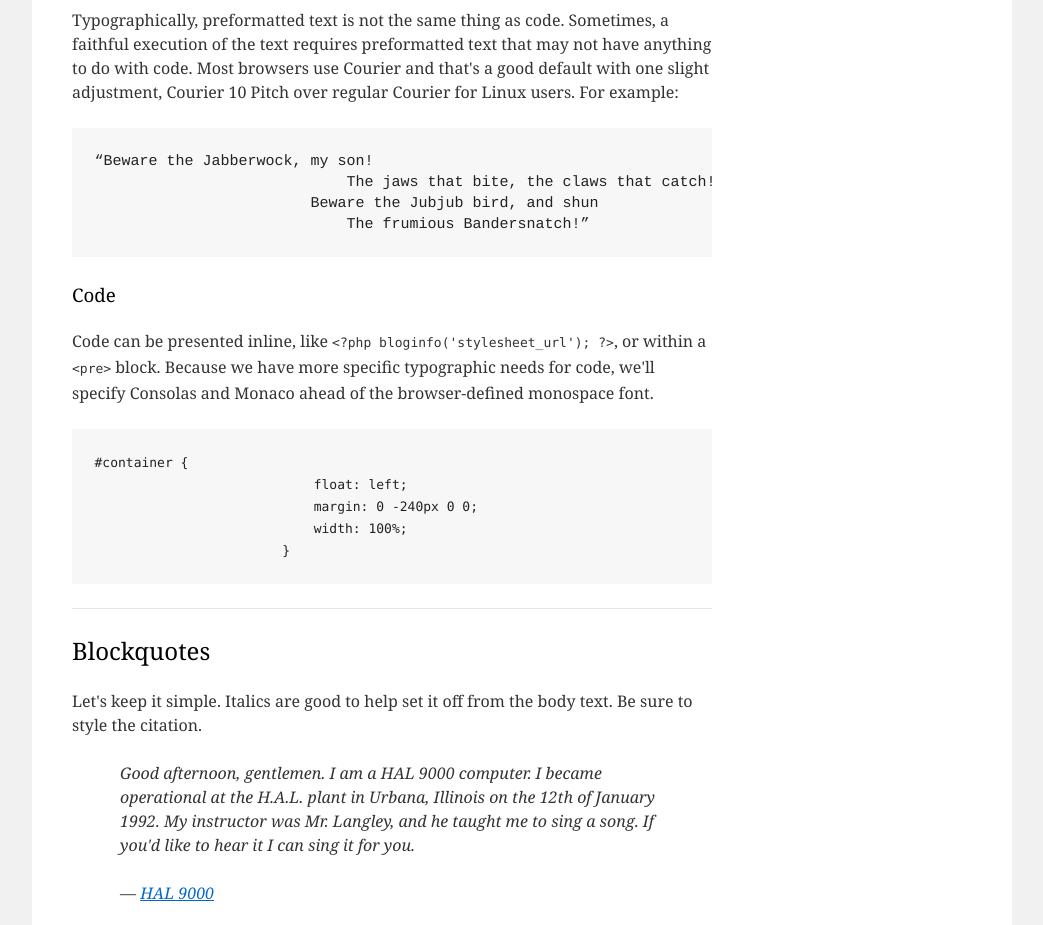
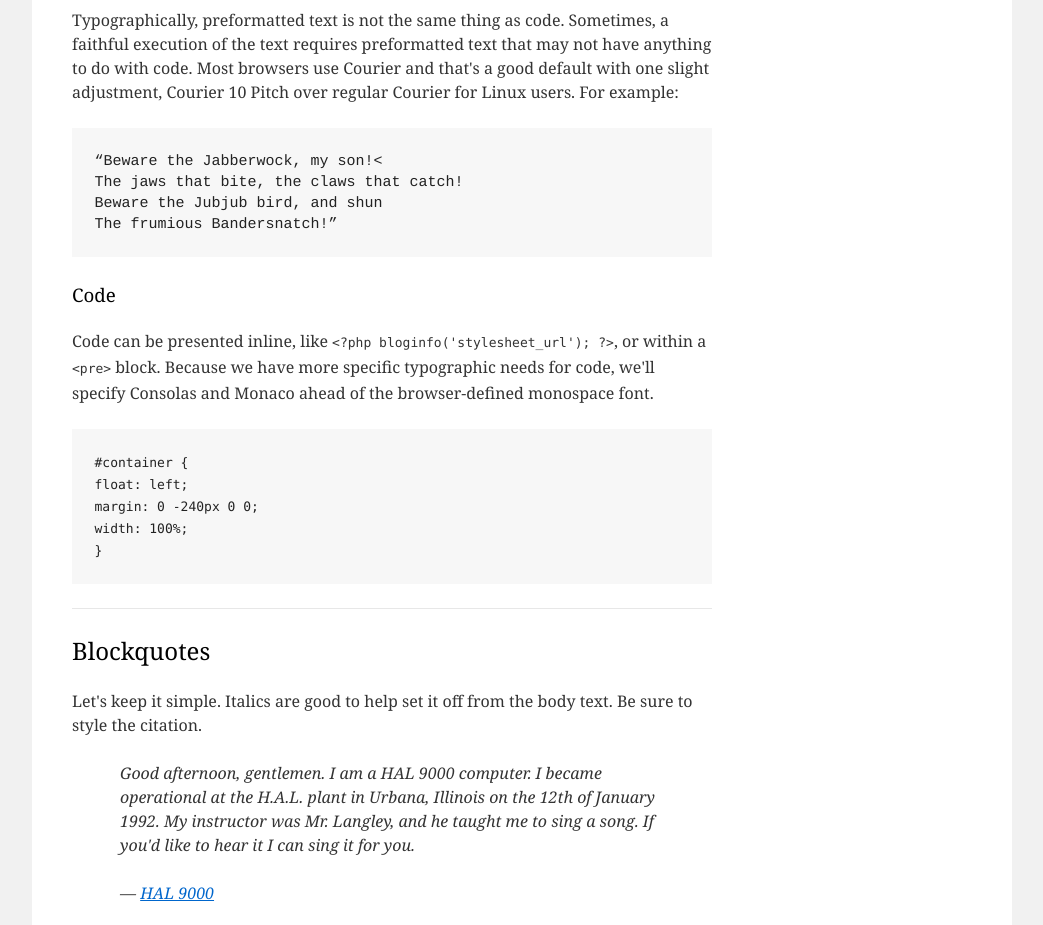
Before and after one commit to mshepida/htmlhmw, a plain HTML site: page index.html in a window 1280 px wide. Shown: the part 1820-2745 px from the top of the page, without its empty margins (118-1161 px from the left). Drawn offline with Linux system fonts and the light colour scheme.

Commit message:
fixed index.html

```diff
--- a/index.html
+++ b/index.html
@@ -97,7 +97,7 @@
                         <h2>Preformatted Text</h2>
 
                         <p>Typographically, preformatted text is not the same thing as code. Sometimes, a faithful execution of the text requires preformatted text that may not have anything to do with code. Most browsers use Courier and that's a good default with one slight adjustment, Courier 10 Pitch over regular Courier for Linux users. For example:</p>
-                        <pre>“Beware the Jabberwock, my son!
+                        <pre>“Beware the Jabberwock, my son!<
 The jaws that bite, the claws that catch!
 Beware the Jubjub bird, and shun
 The frumious Bandersnatch!”</pre>
@@ -109,13 +109,14 @@
 float: left;
 margin: 0 -240px 0 0;
 width: 100%;
-                        }</code></pre>
+}                       </code></pre>
 
                         <hr />
 
                         <h2>Blockquotes</h2>
 
                         <p>Let's keep it simple. Italics are good to help set it off from the body text. Be sure to style the citation.</p>
+
                         <blockquote><p>Good afternoon, gentlemen. I am a HAL 9000 computer. I became operational at the H.A.L. plant in Urbana, Illinois on the 12th of January 1992. My instructor was Mr. Langley, and he taught me to sing a song. If you'd like to hear it I can sing it for you.</p>
                         <p>— <a href="#">HAL 9000</a></p></blockquote>
 
```
Lines whose indentation alone changed are shown as unchanged.
